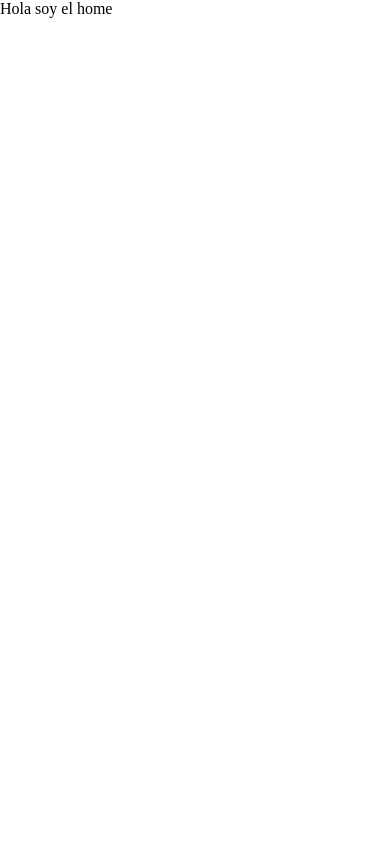
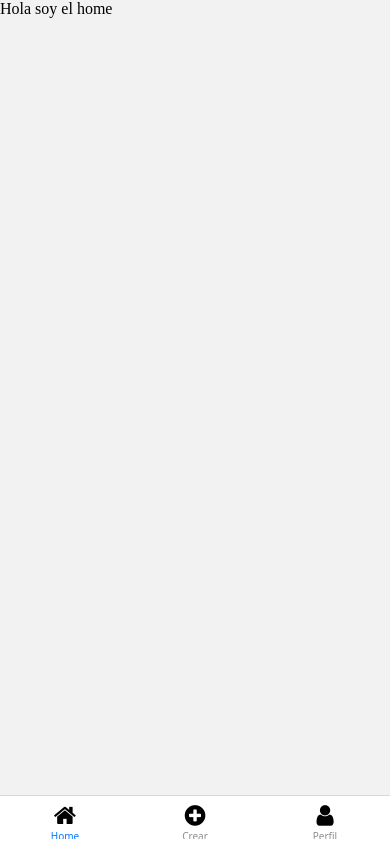
Before and after one commit to antoniassilva/TPprogra3, a React Native app in the folder project/: screen /Tab in a window 390 px wide. Built offline with nearby package versions, Linux system fonts and the light colour scheme.

Commit message:
navegacion

```diff
--- a/project/App.js
+++ b/project/App.js
@@ -1,8 +1,10 @@
-import { StatusBar } from 'expo-status-bar';
-import { StyleSheet, Text, View } from 'react-native';
-import Home from './src/screens/Home'
+import { Text, View, StyleSheet } from 'react-native'
+import { NavigationContainer } from '@react-navigation/native';
+import StackNavigation from './src/navigation/StackNavigation';
 export default function App() {
   return (
-    <Home/>
+    <NavigationContainer>
+      <StackNavigation />
+    </NavigationContainer>
   );
 }
--- /dev/null
+++ b/project/src/navigation/BottomTabs.js
@@ -0,0 +1,38 @@
+import React from 'react';
+import { createBottomTabNavigator } from '@react-navigation/bottom-tabs';
+import Home from '../screens/Home';
+import Crear from '../screens/Crear';
+import Perfil from '../screens/Perfil';
+import { FontAwesome } from '@expo/vector-icons';
+
+const Tab = createBottomTabNavigator();
+
+export default function BottomTabs() {
+  return (
+    <Tab.Navigator screenOptions={{ headerShown: false }}>
+      <Tab.Screen
+        name='Home'
+        component={Home}
+        options={{
+          tabBarIcon: () => <FontAwesome name='home' size={24} color={'black'} />
+        }}
+      />
+      <Tab.Screen
+        name='Crear'
+        component={Crear}
+        options={{
+          tabBarIcon: () => <FontAwesome name='plus-circle' size={24} color={'black'} />
+        }}
+      />
+
+      <Tab.Screen
+        name='Perfil'
+        component={Perfil}
+        options={{
+          tabBarIcon: () => <FontAwesome name='user' size={24} color={'black'} />
+        }}
+      />
+
+    </Tab.Navigator>
+  );
+}
--- /dev/null
+++ b/project/src/navigation/StackNavigation.js
@@ -0,0 +1,50 @@
+import React from "react";
+import { createNativeStackNavigator } from "@react-navigation/native-stack";
+import Home from "../screens/Home";
+import Login from "../screens/Login";
+import Register from "../screens/Register";
+import BottomTabs from './BottomTabs'
+
+const Stack = createNativeStackNavigator();
+
+function StackNavigation() {
+    return(
+        <Stack.Navigator>
+                        <Stack.Screen
+            name='Home'
+            component={Home}
+            options={
+                {
+                    headerShown: false
+                }
+            }
+            />
+             <Stack.Screen
+                name='Login'
+                component={Login}
+                options={{
+                    headerShown:false
+                }}
+            />
+            <Stack.Screen
+            name="Register"
+            component={Register}
+            options={
+                { headerShown: false
+
+            }}
+            />
+
+
+            <Stack.Screen
+                name='Tab'
+                component={BottomTabs}
+                options={{
+                    headerShown:false
+                }}
+            />
+        </Stack.Navigator>
+    )
+}
+
+export default StackNavigation
```
Also changed, not shown: project/package.json (+7 -2 lines), 1 other file (tests, documents, lock files or other folders).
